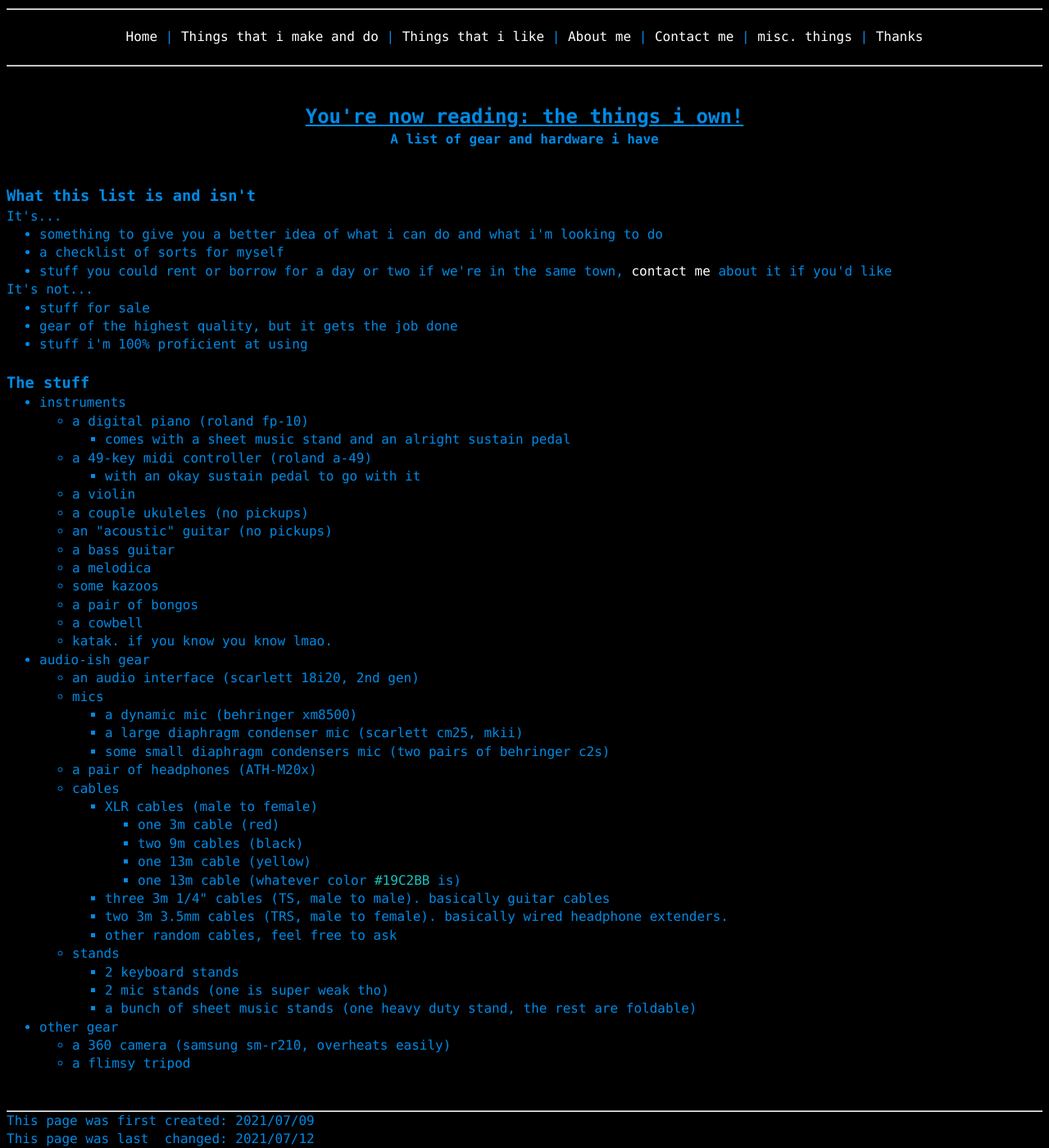
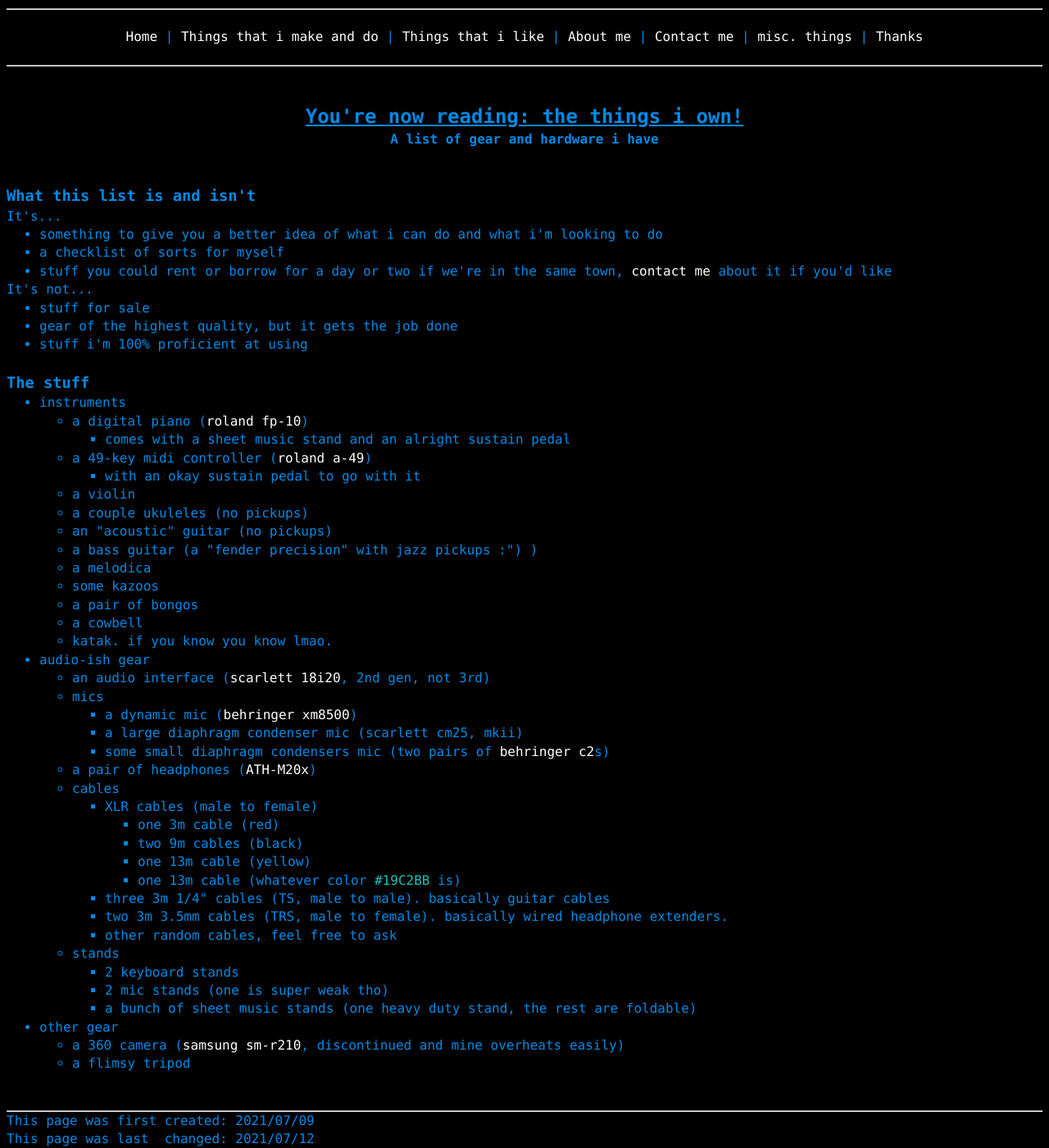
Before and after one commit to a-erfan-aa/a-erfan-aa.github.io, a Jekyll site: the page built from misc/things-i-own.html, in a window 1280 px wide and 1400 px high, scrolled down 177 px. Shown: the whole window at 82% size. Built offline with Jekyll 4.4.1, drawn with Linux system fonts in a browser that asks for light colours.

Commit message:
Update things-i-own.html
added links.
god i need to learn commit best practices.

```diff
--- a/misc/things-i-own.html
+++ b/misc/things-i-own.html
@@ -34,18 +34,18 @@ lastChanged: 2021/07/12
 	<ul>
 		<li>instruments</li>
 			<ul>
-				<li>a digital piano (roland fp-10)</li>
+				<li>a digital piano (<a href="https://www.roland.com/global/products/fp-10/">roland fp-10</a>)</li>
 					<ul>
 						<li>comes with a sheet music stand and an alright sustain pedal</li>
 					</ul>
-				<li>a 49-key midi controller (roland a-49)</li>
+				<li>a 49-key midi controller (<a href="https://www.roland.com/global/products/a-49/">roland a-49</a>)</li>
 					<ul>
 						<li>with an okay sustain pedal to go with it
 					</ul>
 				<li>a violin</li>
 				<li>a couple ukuleles (no pickups)</li>
 				<li>an "acoustic" guitar (no pickups)</li>
-				<li>a bass guitar</li>
+				<li>a bass guitar (a "fender precision" with jazz pickups :") )</li>
 				<li>a melodica</li>
 				<li>some kazoos</li>
 				<li>a pair of bongos</li>
@@ -54,14 +54,14 @@ lastChanged: 2021/07/12
 			</ul>
 		<li>audio-ish gear</li>
 			<ul>
-				<li>an audio interface (scarlett 18i20, 2nd gen)</li>
+				<li>an audio interface (<a href="https://focusrite.com/en/usb-audio-interface/scarlett/scarlett-18i20">scarlett 18i20</a>, 2nd gen, not 3rd)</li>
 				<li>mics</li>
 					<ul>
-						<li>a dynamic mic (behringer xm8500)</li>
+						<li>a dynamic mic (<a href="https://www.behringer.com/product.html?modelCode=P0120">behringer xm8500</a>)</li>
 						<li>a large diaphragm condenser mic (scarlett cm25, mkii)</li>
-						<li>some small diaphragm condensers mic (two pairs of behringer c2s)</li>
+						<li>some small diaphragm condensers mic (two pairs of <a href="https://behringer.com.my/behringer-c2-instrument-microphone-pair.html">behringer c2</a>s)</li>
 					</ul>
-				<li>a pair of headphones (ATH-M20x)</li>
+				<li>a pair of headphones (<a href="https://www.audio-technica.com/en-us/ath-m20x">ATH-M20x</a>)</li>
 				<li>cables</li>
 					<ul>
 						<li>XLR cables (male to female)</li>
@@ -84,7 +84,7 @@ lastChanged: 2021/07/12
 			</ul>
 		<li>other gear</li>
 			<ul>
-				<li>a 360 camera (samsung sm-r210, overheats easily)</li>
+				<li>a 360 camera (<a href="https://www.samsung.com/global/galaxy/gear-360/">samsung sm-r210</a>, discontinued and mine overheats easily)</li>
 				<li>a flimsy tripod</li>
 			</ul>
 	</ul>
```
